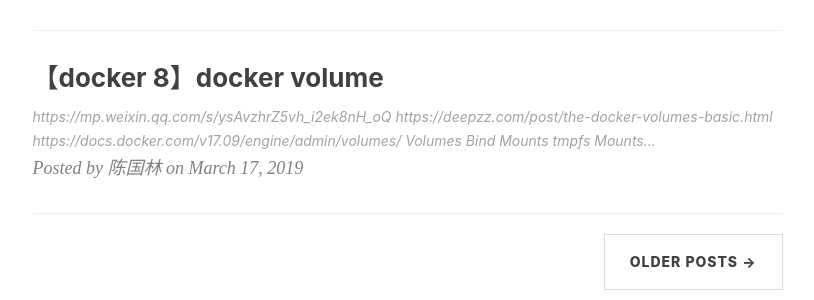
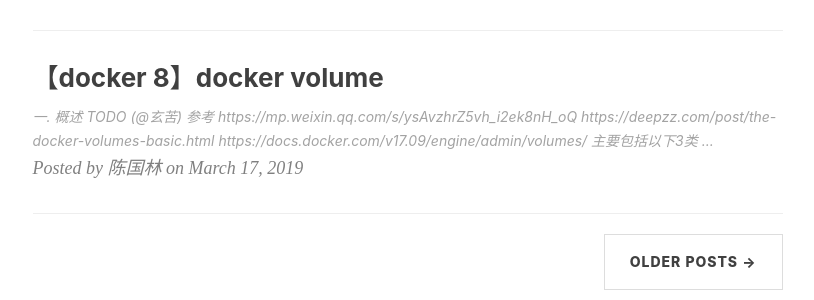
Before and after one commit to engru/chenguolin.github.io, a Jekyll site: the page built from index.html, in a window 1280 px wide and 900 px high, scrolled down 1640 px. Shown: the part 322-622 px from the top of the window, without its empty margins (135-949 px from the left). Built offline with Jekyll 4.4.1, drawn with Linux system fonts in a browser that asks for light colours; nearby versions of some CDN libraries; the list of posts is cut into pages by our own code; comment, search, counter and statistics services are not loaded; part of the change alters nothing that is shown.

Commit message:
Update 2019-03-17-【Docker-8】Docker Volume.md

````diff
--- a/_posts/2019-03-17-【Docker-8】Docker Volume.md
+++ b/_posts/2019-03-17-【Docker-8】Docker Volume.md
@@ -6,65 +6,34 @@ tags:          #标签
     - Docker
 ---
 
-https://mp.weixin.qq.com/s/ysAvzhrZ5vh_i2ek8nH_oQ
-https://deepzz.com/post/the-docker-volumes-basic.html
-https://docs.docker.com/v17.09/engine/admin/volumes/
+# 一. 概述
+TODO (@玄苦)
 
+参考
+1. https://mp.weixin.qq.com/s/ysAvzhrZ5vh_i2ek8nH_oQ
+2. https://deepzz.com/post/the-docker-volumes-basic.html
+3. https://docs.docker.com/v17.09/engine/admin/volumes/
+
+主要包括以下3类
 1. Volumes
 2. Bind Mounts
 3. tmpfs Mounts
 
-生产环境中使用Docker的过程中,往往需要对数据进行持久化,或者需要在多个容器之间进行数据共享;容器中管理数据主要有两种方式:
-数据卷(Data Volumes):容器内数据直接映射到本地主机环境;
-数据卷容器(Data Volume Containers):使用特定容器映射到本地主机环境;
-一、数据卷
-数据卷时一个可供容器使用的特殊目录,它将主机操作系统目录直接映射进容器,类似与Linux中的monut操作.
-数据卷可以提供很多有用的特性:
-数据卷可以在容器之间共享和重用,容器间传递数据将变得高效方便;
-对数据卷内数据的修改会立马生效,无论是容器内操作还是本地操作;
-对数据卷的更新不会影响镜像,解藕了应用和数据';
-卷会一直存在,直到没有容器使用,可以安全地卸载它.
-1、在容器内创建一个数据卷
-在用docker run命令的时候,使用-v标记可以在容器内创建一个数据卷.多次使用-v标记可以创建多个数据卷.
-下面创建一个 web 容器，并加载一个宿主机目录到容器的 /var/www/html/目录
-在宿主机上创建/web/webapp1 目录，并创建一个 index.html 文件，内容如下：
+生产环境中使用Docker的过程中，往往需要对数据进行持久化，或者需要在多个容器之间进行数据共享。容器中管理数据主要有两种方式:
+1. 数据卷(Data Volumes):容器内数据直接映射到本地主机环境;
+2. 数据卷容器(Data Volume Containers):使用特定容器映射到本地主机环境;
 
-查看镜像,并使用镜像创建容器:
+# 二. Data Volumes
+Data Volumes（数据卷）是一个可供容器使用的特殊目录，它将主机操作系统目录直接映射进容器，类似与Linux中的monut操作。
 
-上面的命令加载主机的 /web/webapp1 目录到容器的 /var/www/html 目录。这个功能在进行测试的时候十分方便，比如用户可以放置一些程序到本地目录中，来查看容器是否正常工作。本地目录的路径必须是绝对路径，如果目录不存在 Docker 会自动为你创建它。
-/web/webapp1 目录的文件都将会出现在容器内。这对于在主机和容器之间共享文件是非常有帮助的，例如挂载需要编译的源代码。为了保证可移植性（并不是所有的系统的主机目录都是可以用的），挂载主机目录不需要从 Dockerfile 指定。
-挂在的目录可以通过使用docker inspect 容器ID
+数据卷可以提供很多有用的特性
+1. 数据卷可以在容器之间共享和重用，容器间传递数据将变得高效方便
+2. 对数据卷内数据的修改会立马生效，无论是容器内操作还是本地操作
+3. 对数据卷的更新不会影响镜像，解藕了应用和数据
+4. 卷会一直存在，直到没有容器使用，可以安全地卸载它
 
+Data Volumes（数据卷）创建: 在用`docker run`命令的时候，使用`-v`标记可以在容器内创建一个数据卷，多次使用`-v`标记可以创建多个数据卷。
 
-二、数据卷容器
-如果需要在多个容器之间共享一些持续更新的数据,最简单的方式是使用数据卷容器;数据卷容器也是一个容器,但是他的目的是专门用来提供数据卷供其他容器挂载.
-首先,创建一个数据卷容器dbdata,并在其中创建一个数据卷挂载到/dbdata:
-
-查看/dbdata目录:
-
-然后,可以在其他容器中使用--volumes-from来挂载dbdata容器中的数据卷,例如创建db1和db2两个容器,并从dbdata容器挂载数据卷:
-
-此时,容器db1和db2都挂载同一个数据卷到相同的/dbdata目录.三个容器任何一方在该目录下的写入,其他容器都可以看到.
-在dbdata容器中创建一个sunyinpeng文件,到db1容器内查看:
-
-可以多次使用--volumes-from参数来从多个容器挂载多个数据卷,还可以从其他已经挂载了容器卷的容器来挂载数据卷:
-
-如果删除了挂载的容器(包括dbdata、db1和db2),数据卷并不会被自动删除.如果要删除一个数据卷,必须在删除最后一个还挂载着它的容器时显示使用docker rm -v命令来指定同时删除关联的容器.
-使用数据卷可以在容器之间自由地升级和移动数据卷.
-三、利用数据卷容器迁移数据
-可以利用数据卷容器对其中的数据卷进行备份、恢复,以实现数据的迁移.
-1、备份
-利用下面的命令来备份dbdata数据卷容器内的数据卷:
-
-首先利用ubuntu镜像创建一个容器worker.使用--volumes-from dbdata参数来让worker容器挂载dbdata容器的数据卷(即dbdata数据卷);使用-v $(pwd):/backup参数来挂载本地的当前目录到worker容器的/backup目录.
-worker容器启动后,使用了tar cvf /backup/backup.tar /dbdata命令来将/dbdata下内容备份为容器内的/backup/backup.tar,即宿主主机当前目录下的backup.tar.
-2、恢复
-首先创建一个带有数据卷的容器dbdata2:
-
-然后创建另一个新的容器,挂载dbdata2的容器,并使用untar解压备份文件到所挂载的容器卷中:
-
-
-# 三. Volume
 Volume机制允许将宿主机上指定的目录或文件挂载到容器里面进行读取和修改操作，有2种Volume声明方式，可以把宿主机目录挂载进容器中，两种方式本质是相同的都是把一个宿主机的目录挂载到容器的/test目录。
 ```
 $ docker run -v /test ...
@@ -81,3 +50,8 @@ Volume挂载用到的技术是Linux的`绑定挂载(bind mount)`技术，允许
 ![](https://static001.geekbang.org/resource/image/95/c6/95c957b3c2813bb70eb784b8d1daedc6.png)
 
 容器Volume挂载点内的信息并不会被docker commit提交掉，因为docker commit是发生在宿主机空间上，但是由于Mount Namespace Volume挂载只在容器内可见，宿主机并不知道挂载点存在，因此对于宿主机来说这个挂载点目录始终为空。
+
+# 三. Data Volume Containers
+如果需要在多个容器之间共享一些持续更新的数据，最简单的方式是使用Data Volume Containers（数据卷容器），数据卷容器也是一个容器，但是他的目的是专门用来提供数据卷供其他容器挂载。
+
+TODO（@玄苦）
````
